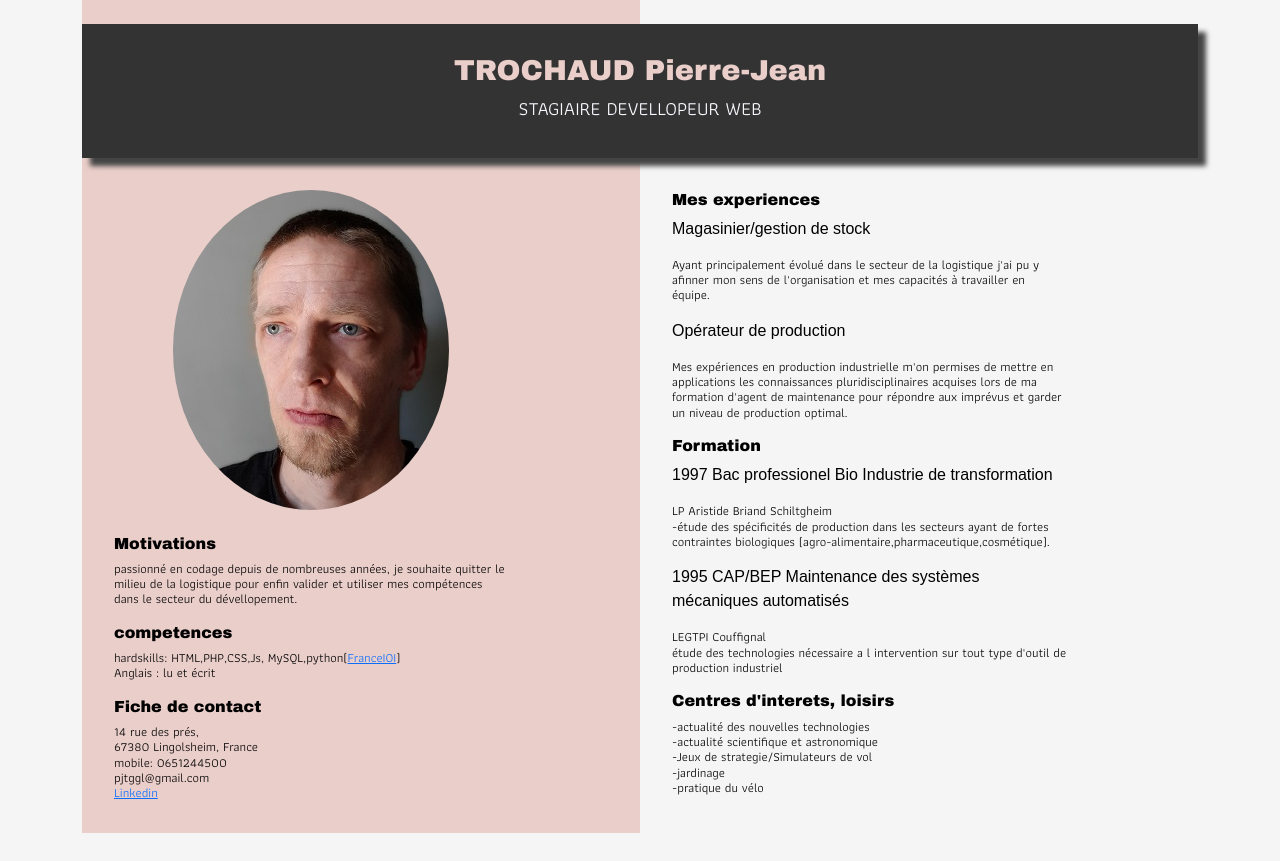
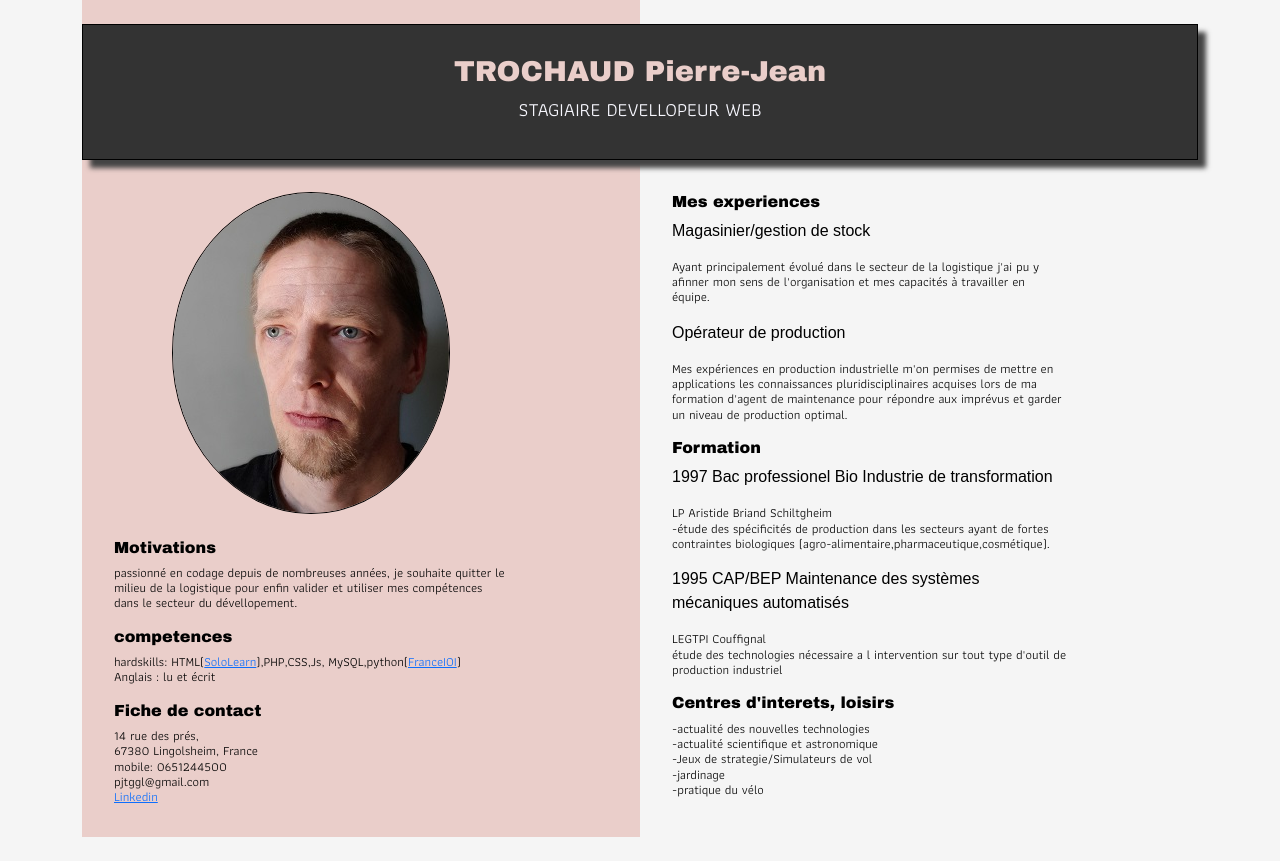
Before and after one commit to trochaudpj/CV_HTML-CSS, a plain HTML site: page index.html in a window 1280 px wide. Drawn offline with Linux system fonts and the light colour scheme.

Commit message:
Maj mineure

```diff
--- a/css/custom.css
+++ b/css/custom.css
@@ -45,6 +45,9 @@ h4{font-family:'Athiti';
     text-align: center;
     background-color:#333333;
     box-shadow: 8px 8px 5px #444;
+    vertical-align:center;
+    padding: 30px;
+    border:1px solid black;
     z-index: 2;
 }
 
--- a/index.html
+++ b/index.html
@@ -16,7 +16,7 @@
    <body>
       <div class="container" >
          <div class="top"> . </div>
-            <div class="titre" style="vertical-align: center; padding: 30px;">
+            <div class="titre" >
                <h1>TROCHAUD Pierre-Jean<br></h1> <h2>STAGIAIRE DEVELLOPEUR WEB</h2>
             </div>
          <div class="left">
@@ -24,9 +24,9 @@
                <li class="flex-item">
                   <img srcset="img/me2.jpg 138w,img/me.jpg 276w"
                         sizes="(max-width:800px) 138px,276px"
-                        src="img/me.jpg" alt="myself"  class="rounded-circle mx-auto d-block" > <br> </li>
+                        src="img/me.jpg" alt="myself"  class="rounded-circle mx-auto d-block" style="border:1px solid black"> <br> </li>
                   <li class="flex-item"><h3>Motivations</h3><h4><p>passionné en codage depuis de nombreuses années, je souhaite quitter le milieu de la logistique pour enfin valider et utiliser mes compétences dans le secteur du dévellopement.</p></h4></li>
-                  <li class="flex-item"><h3>competences</h3><h4><p>hardskills: HTML,PHP,CSS,Js, MySQL,python(<a href="http://www.france-ioi.org/user/perso.php?sLogin=trochaudpj">FranceIOI</a>)<br>Anglais : lu et écrit</p></h4></li>
+                  <li class="flex-item"><h3>competences</h3><h4><p>hardskills: HTML(<a href="https://www.sololearn.com/Certificate/1014-21587077/jpg" target="_blank" >SoloLearn</a>),PHP,CSS,Js, MySQL,python(<a href="http://www.france-ioi.org/user/perso.php?sLogin=trochaudpj" target="_blank">FranceIOI</a>)<br>Anglais : lu et écrit</p></h4></li>
                   <li class="flex-item" > <h3>Fiche de contact</h3><h4><p>14 rue des prés,<br>67380 Lingolsheim, France<br>mobile: 0651244500<br>pjtggl@gmail.com<br><a href="www.linkedin.com/in/pierre-jean-trochaud-82b28a210">Linkedin</a></p></h4></li>
                </ul>
             </div>
@@ -41,5 +41,6 @@
          </div>
       <div class="bottom"> . </div>
       </div>
+      <script src="js/anchor.js'"></script>
    </body>
 </html>
```
